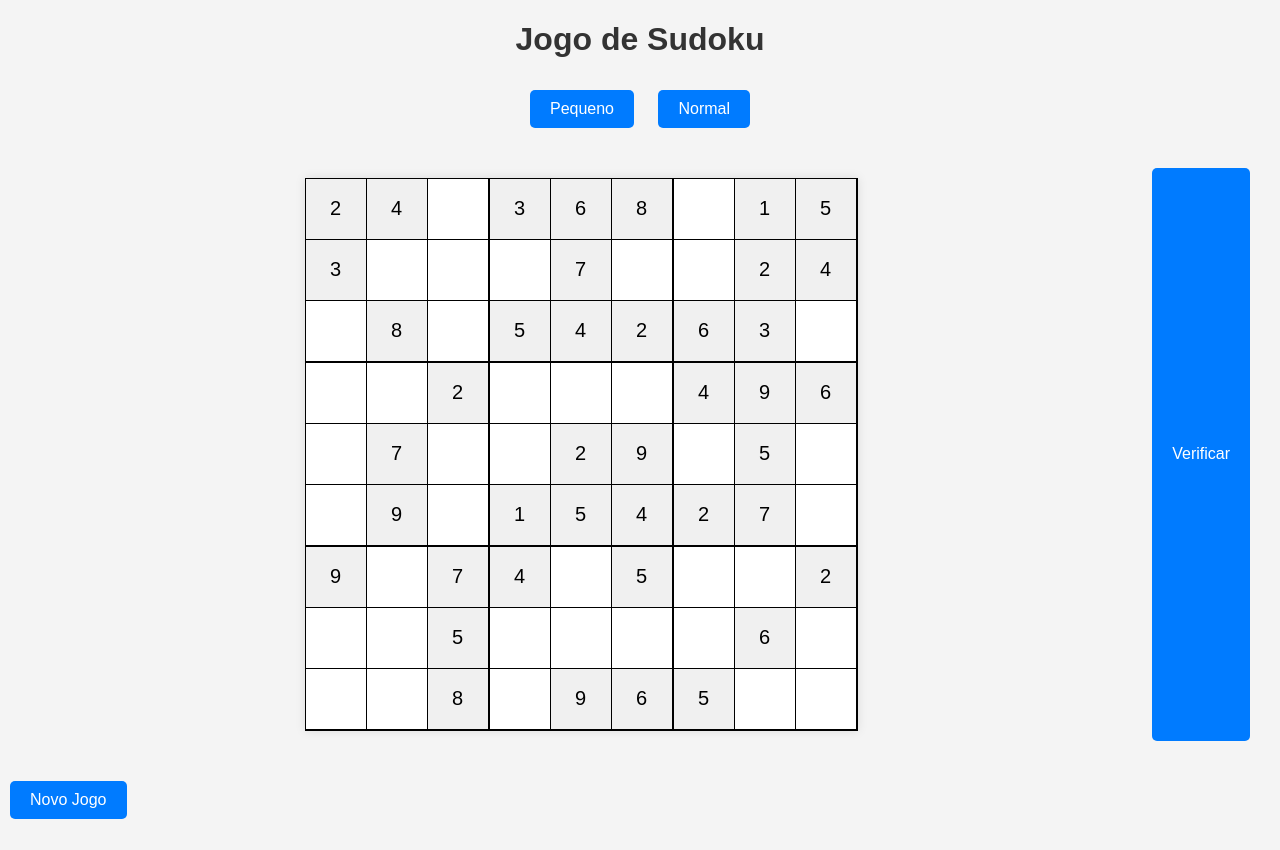
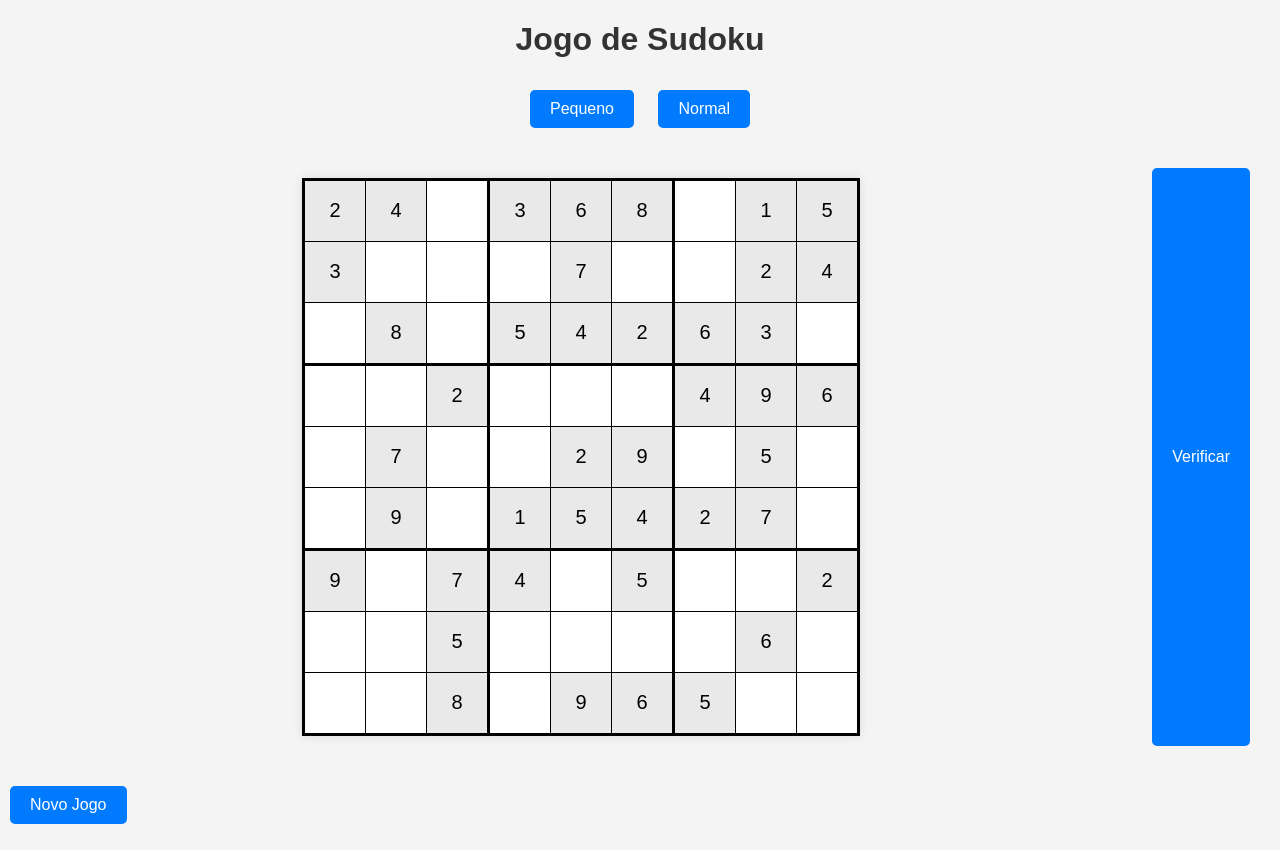
Before and after one commit to drtsilva94/Jogo-Sudoku, a Flask app: page / in a window 1280 px wide. Before the commit the page ends 819 px from the top, so only its background shows below. Run offline with Flask 3, Linux system fonts and the light colour scheme.

Commit message:
Atualizar bordas

```diff
--- a/static/css/styles.css
+++ b/static/css/styles.css
@@ -48,19 +48,33 @@ input[type="text"]:focus {
 
 /* Estilo para as bordas de blocos 3x3 */
 tr:nth-of-type(3n) td {
-    border-bottom: 2px solid #000;
+    border-bottom: 3px solid #000;
 }
 
 td:nth-of-type(3n) {
-    border-right: 2px solid #000;
+    border-right: 3px solid #000;
 }
 
 tr:nth-of-type(9) td {
-    border-bottom: 2px solid #000;
+    border-bottom: 3px solid #000;
 }
 
 td:nth-of-type(9) {
-    border-right: 2px solid #000;
+    border-right: 3px solid #000;
+}
+
+/* Adicionando bordas específicas para a borda superior e esquerda */
+table {
+    border: 3px solid #000; /* Bordas externas mais escuras e espessas */
+    border-collapse: separate; /* Necessário para bordas externas */
+    border-spacing: 0;
+    background-color: #fff;
+    box-shadow: 0 0 10px rgba(0, 0, 0, 0.1);
+}
+
+/* Mantém bordas internas visíveis e ajustadas */
+table td {
+    border: 1px solid #000; /* Bordas internas mais claras e finas */
 }
 
 
@@ -83,9 +97,7 @@ a {
     text-decoration: none;
 }
 
-
-
-
+/* Sudoku Container Styles */
 #sudoku-container {
     display: grid;
     grid-template-columns: repeat(9, 50px);
@@ -143,3 +155,10 @@ a {
 .normal .multi-numbers {
     font-size: 20px;
 }
+
+/* Estilo para números gerados automaticamente */
+input.readonly {
+    font-size: 2em; /* Ajuste o tamanho da fonte conforme necessário */
+    background-color: #e9e9e9;
+    pointer-events: none;
+}
```
Also changed, not shown: templates/index.html (line endings or trailing spaces).
